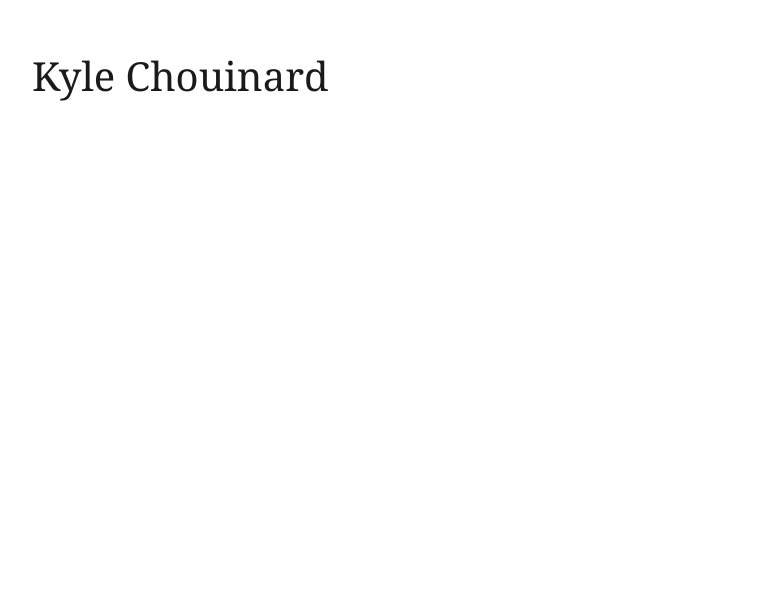
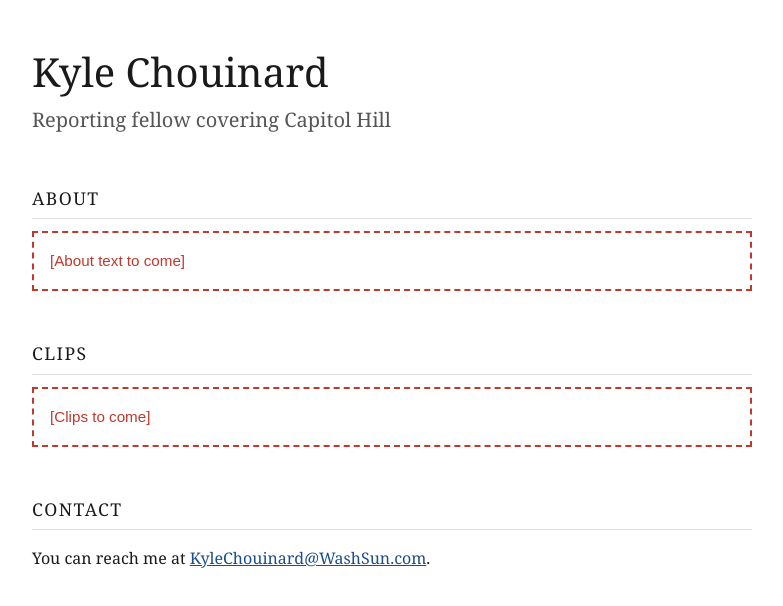
Before and after one commit to kylechouinard-bit/SiteTemplate, a plain HTML site: page index.html in a window 1280 px wide. Shown: the whole page, without its empty margins (248-1031 px from the left). Drawn offline with Linux system fonts and the light colour scheme.

Commit message:
Build one-page site: headline, About, Clips and contact
Co-Authored-By: Claude Opus 5.5 <noreply@anthropic.com>
Claude-Session: https://claude.ai/code/session_01CPadYnWhSUoJHMpm8hCxws

```diff
--- a/index.html
+++ b/index.html
@@ -11,6 +11,7 @@
       background: #ffffff;
       color: #1a1a1a;
       font-family: Georgia, "Times New Roman", serif;
+      line-height: 1.6;
     }
     main {
       max-width: 720px;
@@ -20,12 +21,58 @@
       margin: 0;
       font-size: 2.5rem;
       font-weight: normal;
+      line-height: 1.2;
+    }
+    .beat {
+      margin: 8px 0 0;
+      font-size: 1.25rem;
+      color: #555555;
+    }
+    h2 {
+      margin: 48px 0 12px;
+      padding-bottom: 6px;
+      border-bottom: 1px solid #dddddd;
+      font-size: 1.1rem;
+      font-weight: normal;
+      letter-spacing: 0.08em;
+      text-transform: uppercase;
+    }
+    .placeholder {
+      margin: 0;
+      padding: 16px;
+      border: 2px dashed #c0392b;
+      color: #c0392b;
+      font-family: Arial, Helvetica, sans-serif;
+      font-size: 0.95rem;
+    }
+    a {
+      color: #1a4d8f;
     }
   </style>
 </head>
 <body>
   <main>
-    <h1>Kyle Chouinard</h1>
+    <header>
+      <h1>Kyle Chouinard</h1>
+      <p class="beat">Reporting fellow covering Capitol Hill</p>
+    </header>
+
+    <section>
+      <h2>About</h2>
+      <!-- ABOUT TEXT GOES HERE: waiting for Kyle's text -->
+      <p class="placeholder">[About text to come]</p>
+    </section>
+
+    <section>
+      <h2>Clips</h2>
+      <!-- CLIPS GO HERE: waiting for Kyle's stories -->
+      <p class="placeholder">[Clips to come]</p>
+    </section>
+
+    <section>
+      <h2>Contact</h2>
+      <p>You can reach me at <a href="mailto:KyleChouinard@WashSun.com">KyleChouinard@WashSun.com</a>.</p>
+    </section>
   </main>
 </body>
 </html>
```
